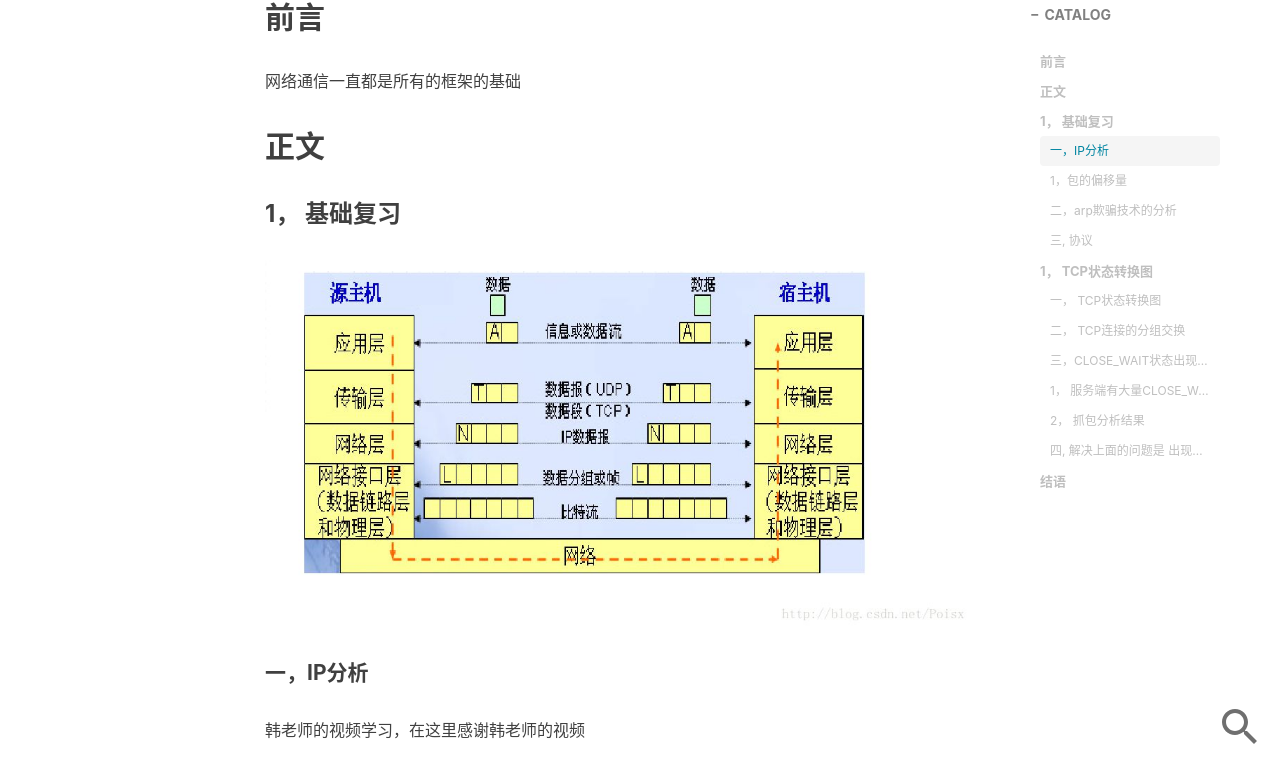
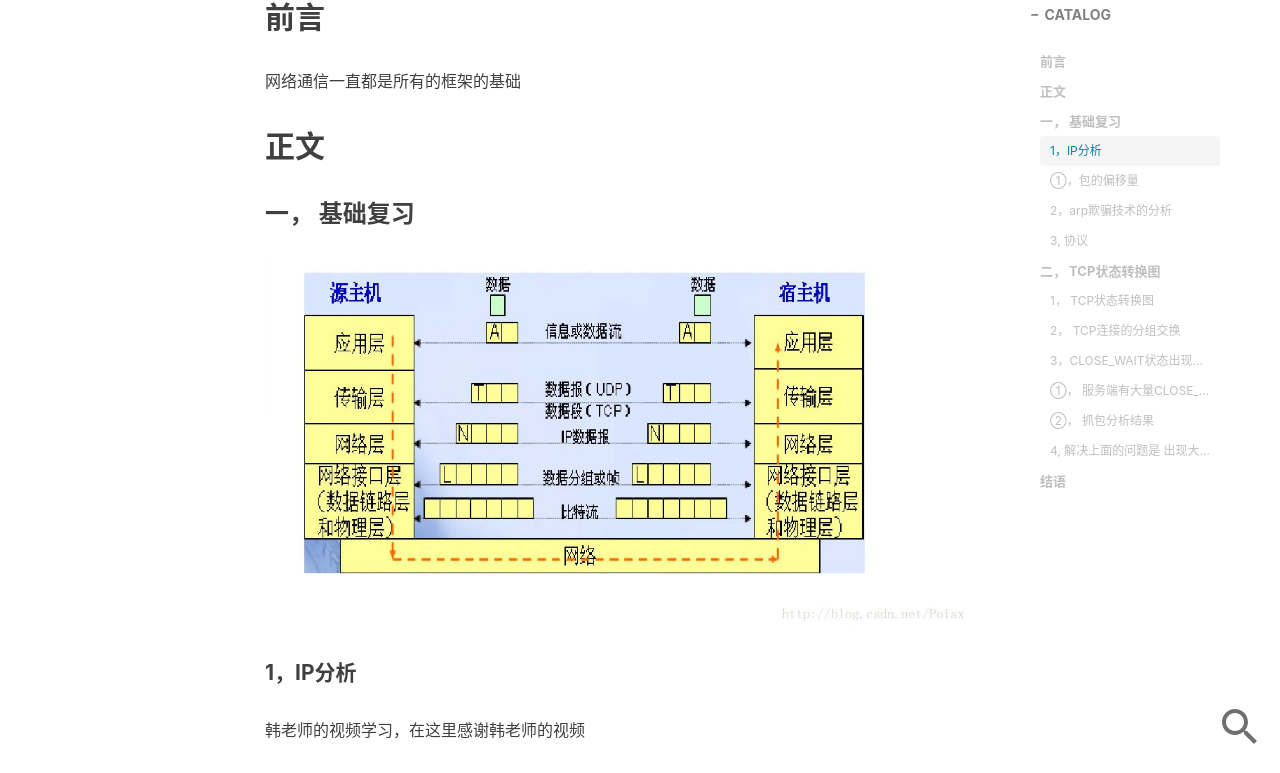
Before and after one commit to chensongpoixs/chensongpoixs.github.io, a Jekyll site: the page built from _posts/2018-02-12-TCP状态转换图.md, in a window 1280 px wide and 1400 px high. Shown: the part 619-1392 px from the top of the window. Built offline with Jekyll 4.4.1, drawn with Linux system fonts in a browser that asks for light colours; nearby versions of some CDN libraries; comment, search, counter and statistics services are not loaded; some of the changed text lies outside the part shown.

Commit message:
[fix label]

````diff
--- a/_posts/2018-02-12-TCP状态转换图.md
+++ b/_posts/2018-02-12-TCP状态转换图.md
@@ -17,12 +17,11 @@ tags:
 
 ## 正文
 
-### 1， 基础复习
+### 一， 基础复习
 
 ![](https://github.com/chensongpoixs/chensongpoixs.github.io/blob/master/img/2018-02-12/ip/transfer.jpg?raw=true)
 
-
-#### 一，IP分析
+#### 1，IP分析
 
 韩老师的视频学习，在这里感谢韩老师的视频
 
@@ -32,32 +31,26 @@ tags:
 
 ![](https://github.com/chensongpoixs/chensongpoixs.github.io/blob/master/img/2018-02-12/ip/ipv4.jpg?raw=true)
 
-
-
-
-##### 1，包的偏移量
+##### ①，包的偏移量
 
 ![](https://github.com/chensongpoixs/chensongpoixs.github.io/blob/master/img/2018-02-12/ip/ipv4_offset.jpg?raw=true)
-
-
 
 包工具分析
 
 ![](https://github.com/chensongpoixs/chensongpoixs.github.io/blob/master/img/2018-02-12/ip/tcpdump.jpg?raw=true)
 
-
-#### 二，arp欺骗技术的分析
+#### 2，arp欺骗技术的分析
 
 ![](https://github.com/chensongpoixs/chensongpoixs.github.io/blob/master/img/2018-02-12/ip/arp_cheating_technology.jpg?raw=true)
 
 
-#### 三, 协议
+#### 3, 协议
 
 ![](https://github.com/chensongpoixs/chensongpoixs.github.io/blob/master/img/2018-02-12/ip/agreement.jpg?raw=true)
 
-### 1， TCP状态转换图
+### 二， TCP状态转换图
 
-#### 一， TCP状态转换图
+#### 1， TCP状态转换图
 
 ```
 虚线：表示服务器的正常状态转换
@@ -69,15 +62,16 @@ tags:
 
 ![](https://github.com/chensongpoixs/chensongpoixs.github.io/blob/master/img/2018-02-12/TCP_state_transition_diagram.png?raw=true)
 
-#### 二， TCP连接的分组交换
+#### 2， TCP连接的分组交换
 
 
 ![](https://github.com/chensongpoixs/chensongpoixs.github.io/blob/master/img/2018-02-12/Packet_switching_over_TCP_connections.png?raw=true)
-####  三，CLOSE_WAIT状态出现时机
+
+#### 3，CLOSE_WAIT状态出现时机
 
 有一端主动关闭socket链接, 在没有关闭socket链接的一端出现CLOSE_WAIT状态, 主动关闭socket的一端出现了FIN_WAIT_2状态, 在主动关闭socket一端没有收到被动关闭一端的响应会等待73秒后关闭, 而被动关闭有会有大量CLOSE_WAIT状态 的原因是没有关闭socket连接(网络连接无法释放)
 
-##### 1， 服务端有大量CLOSE_WAIT状态, 和客户端FIN_WAIT_2状态的使用
+##### ①， 服务端有大量CLOSE_WAIT状态, 和客户端FIN_WAIT_2状态的使用
 
 命令
 
@@ -103,8 +97,7 @@ tags:
 #include	"unp.h"
 #include	<time.h>
 
-int
-main(int argc, char **argv)
+int main(int argc, char **argv)
 {
 	int					listenfd, connfd;
 	socklen_t			len;
@@ -127,7 +120,8 @@ main(int argc, char **argv)
 	//端口复用
 	setsockopt(listenfd, SOL_SOCKET, SO_REUSEADDR, &optval, sizeof(optval));
 
-	for ( ; ; ) {
+	for ( ; ; )
+	{
 		len = sizeof(cliaddr);
 		connfd = Accept(listenfd, (SA *) &cliaddr, &len);
 		printf("connection from %s, port %d\n",
@@ -197,8 +191,6 @@ int main(int argc, char **argv)
 ```
 
 
-
-
 服务端的CLOSE_WAIT的状态
 
 ![](https://github.com/chensongpoixs/chensongpoixs.github.io/blob/master/img/2018-02-12/server_CLOSE_WAIT_status.png?raw=true)
@@ -208,7 +200,7 @@ int main(int argc, char **argv)
 ![](https://github.com/chensongpoixs/chensongpoixs.github.io/blob/master/img/2018-02-12/client_FIN_WAIT_2_status.png?raw=true)
 
 
-#### 四, 解决上面的问题是 出现大量CLOSE_WAIT状态
+#### 4, 解决上面的问题是 出现大量CLOSE_WAIT状态
 
 原因是被动关闭的一端没有关闭socket连接 导致大量CLOSE_WAIT状态
 
@@ -220,8 +212,7 @@ int main(int argc, char **argv)
 #include	"unp.h"
 #include	<time.h>
 
-int
-main(int argc, char **argv)
+int main(int argc, char **argv)
 {
 	int					listenfd, connfd;
 	socklen_t			len;
@@ -246,7 +237,8 @@ main(int argc, char **argv)
 	//地址复用
 	setsockopt(listenfd, SOL_SOCKET, SO_REUSEADDR, &optval, sizeof(optval));
 
-	for ( ; ; ) {
+	for ( ; ; )
+	{
 		len = sizeof(cliaddr);
 		connfd = Accept(listenfd, (SA *) &cliaddr, &len);
 		printf("connection from %s, port %d\n",
@@ -265,8 +257,6 @@ main(int argc, char **argv)
 
 效果图:
 
-
 ![](https://github.com/chensongpoixs/chensongpoixs.github.io/blob/master/img/2018-02-12/sucuss.png?raw=true)
 
-
 ## 结语
````
Also changed, not shown: other parts of _posts/2018-02-12-TCP状态转换图.md (+1 -1 lines).
